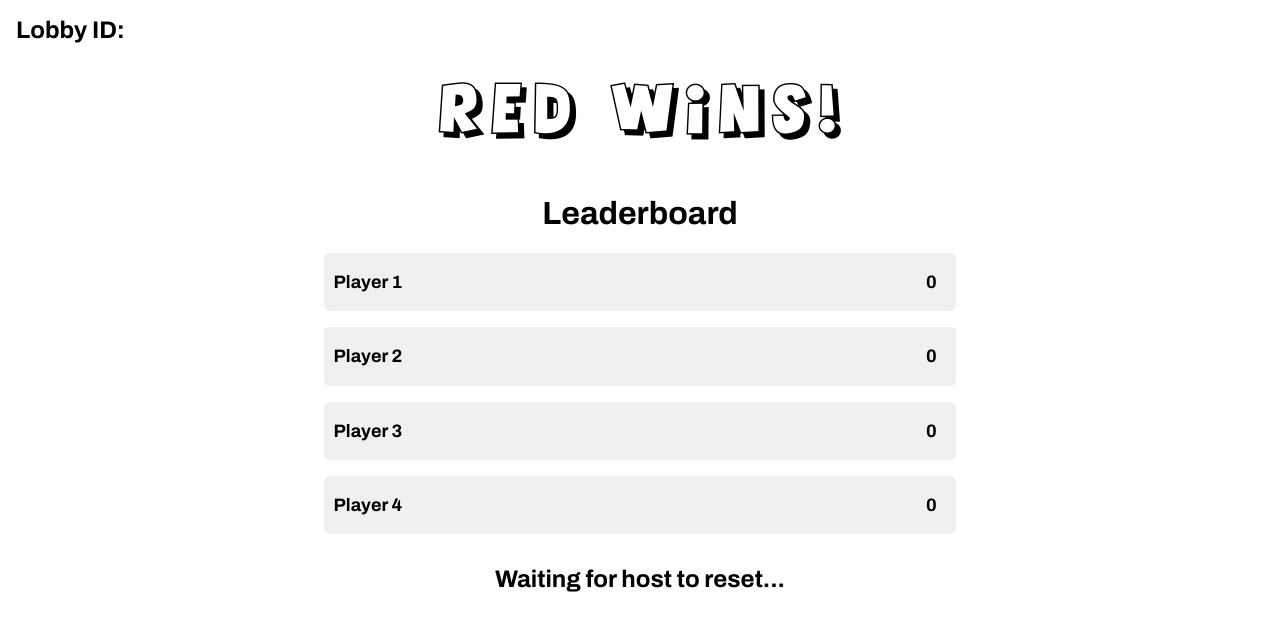
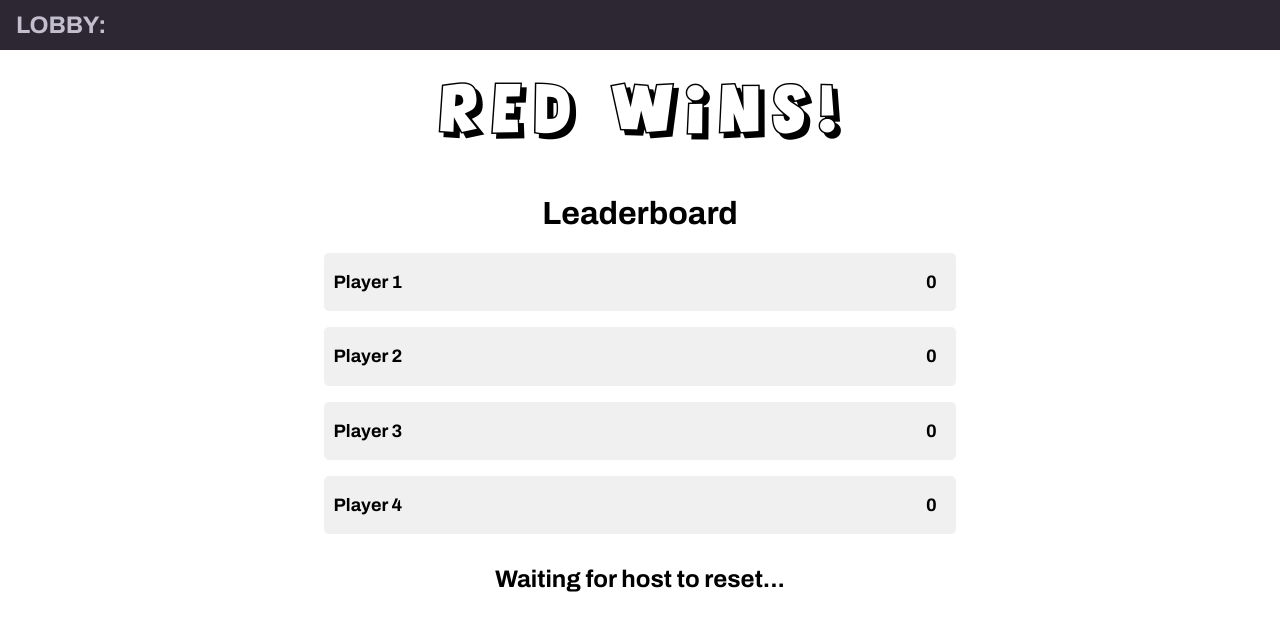
Before and after one commit to lukedaviskzn/slic, a website: page public/play.html in a window 1280 px wide. Drawn offline with Linux system fonts and the light colour scheme; no server answers.

Commit message:
Changed Lobby Panel

```diff
--- a/public/css/play.css
+++ b/public/css/play.css
@@ -16,17 +16,18 @@ html, body {
 }
 
 #lobby {
-    color: rgb(44, 175, 44);
+    color: rgb(255, 255, 255);
 }
 
 
 #lobbyPanel {
-    height: 60px;
+    height: 50px;
     top: 0; left: 0; right: 0;
     z-index: 10;
     bottom: auto;
     position: absolute;
-    background-color: white;
+    background-color: rgb(44, 39, 51);
+    color:rgb(194, 190, 206);
     display: flex;
     justify-content: space-between;
     padding-left: 1rem;
--- a/public/play.html
+++ b/public/play.html
@@ -41,7 +41,7 @@
     <canvas style="width: 100%; height: 100%;" id="canvas" width="800" height="600"></canvas>
     <div id="lobbyPanel">
         <div>
-            <span>Lobby ID: </span><span id="lobby"></span>
+            <span>LOBBY: </span><span id="lobby"></span>
         </div>
         <div id="playerColour">
             <span>You are</span>
```
